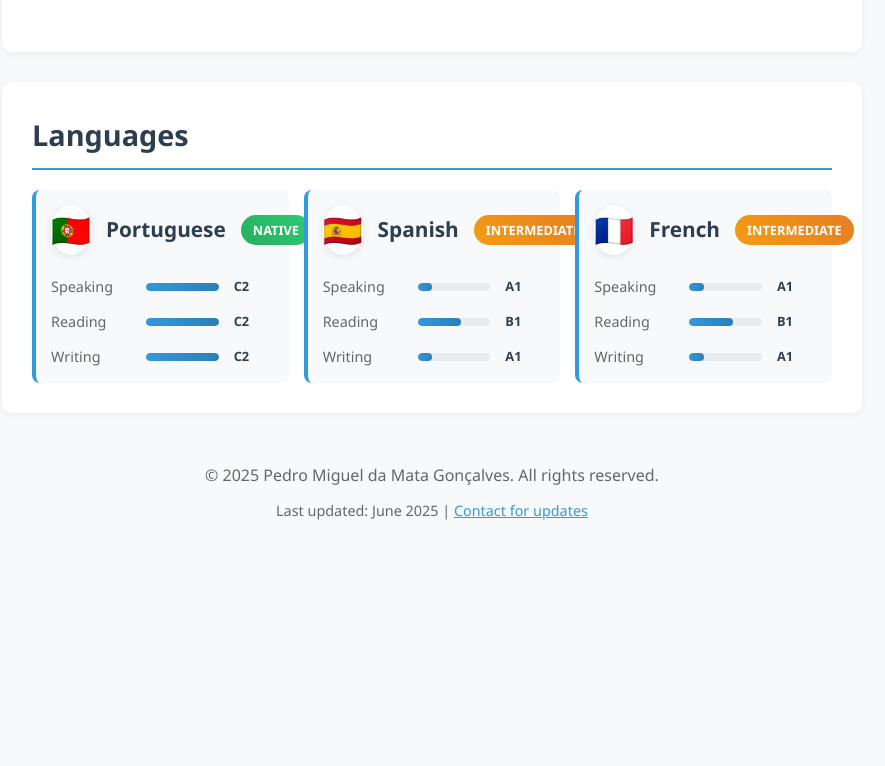
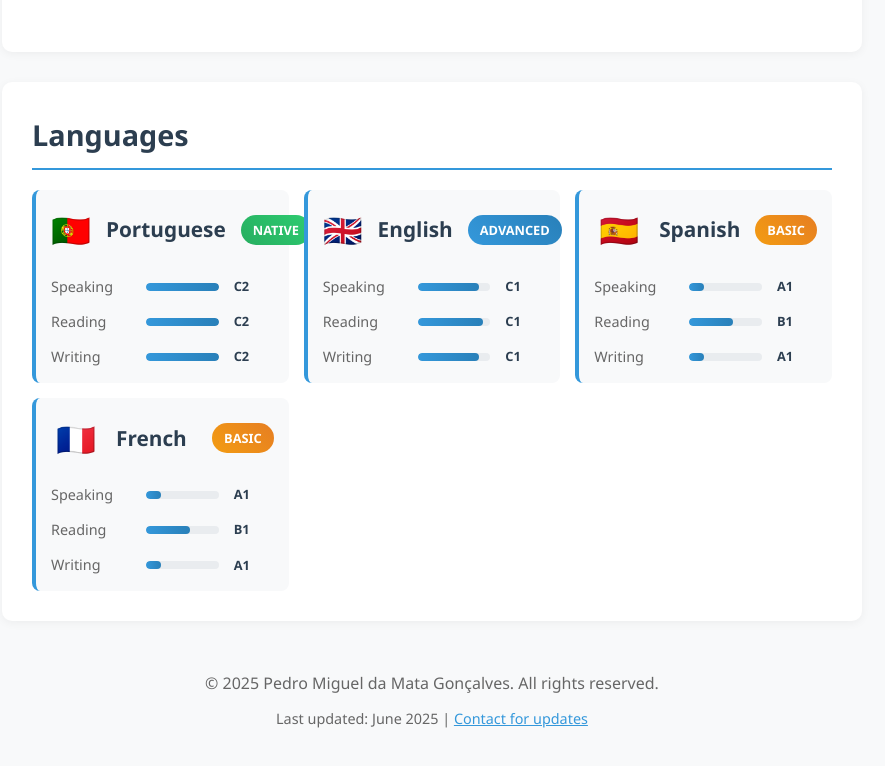
Before and after one commit to PedroMMGoncalves/pedro_goncalves-portfolio, a plain HTML site: page index.html in a window 1280 px wide. Shown: the part 10748-11514 px from the top of the page, without its empty margins (208-1093 px from the left). Before the commit the page ends 11310 px from the top, so only its background shows below. Drawn offline with Linux system fonts and the light colour scheme.

Commit message:
Enhance languages section with new language items and skill levels for improved presentation and clarity

```diff
--- a/index.html
+++ b/index.html
@@ -166,9 +166,6 @@
             display: flex;
             align-items: center;
             justify-content: center;
-            background: white;
-            border-radius: 50%;
-            box-shadow: 0 2px 8px rgba(0, 0, 0, 0.1);
         }
 
         .language-header h4 {
@@ -191,6 +188,15 @@
             color: white;
         }
 
+        .level-badge.advanced {
+            background: linear-gradient(45deg, #3498db, #2980b9);
+            color: white;
+        }
+
+        .level-badge.basic {
+            background: linear-gradient(45deg, #f39c12, #e67e22);
+            color: white;
+        }
         .level-badge.intermediate {
             background: linear-gradient(45deg, #f39c12, #e67e22);
             color: white;
@@ -1692,9 +1698,40 @@
 
                 <div class="language-item">
                     <div class="language-header">
+                        <div class="flag-icon">🇬🇧</div>
+                        <h4>English</h4>
+                        <span class="level-badge advanced">Advanced</span>
+                    </div>
+                    <div class="language-skills">
+                        <div class="skill-row">
+                            <span class="skill-label">Speaking</span>
+                            <div class="skill-bar">
+                                <div class="skill-fill" style="width: 85%"></div>
+                            </div>
+                            <span class="skill-level">C1</span>
+                        </div>
+                        <div class="skill-row">
+                            <span class="skill-label">Reading</span>
+                            <div class="skill-bar">
+                                <div class="skill-fill" style="width: 90%"></div>
+                            </div>
+                            <span class="skill-level">C1</span>
+                        </div>
+                        <div class="skill-row">
+                            <span class="skill-label">Writing</span>
+                            <div class="skill-bar">
+                                <div class="skill-fill" style="width: 85%"></div>
+                            </div>
+                            <span class="skill-level">C1</span>
+                        </div>
+                    </div>
+                </div>
+
+                <div class="language-item">
+                    <div class="language-header">
                         <div class="flag-icon">🇪🇸</div>
                         <h4>Spanish</h4>
-                        <span class="level-badge intermediate">Intermediate</span>
+                        <span class="level-badge basic">Basic</span>
                     </div>
                     <div class="language-skills">
                         <div class="skill-row">
@@ -1725,7 +1762,7 @@
                     <div class="language-header">
                         <div class="flag-icon">🇫🇷</div>
                         <h4>French</h4>
-                        <span class="level-badge intermediate">Intermediate</span>
+                        <span class="level-badge basic">Basic</span>
                     </div>
                     <div class="language-skills">
                         <div class="skill-row">
```
